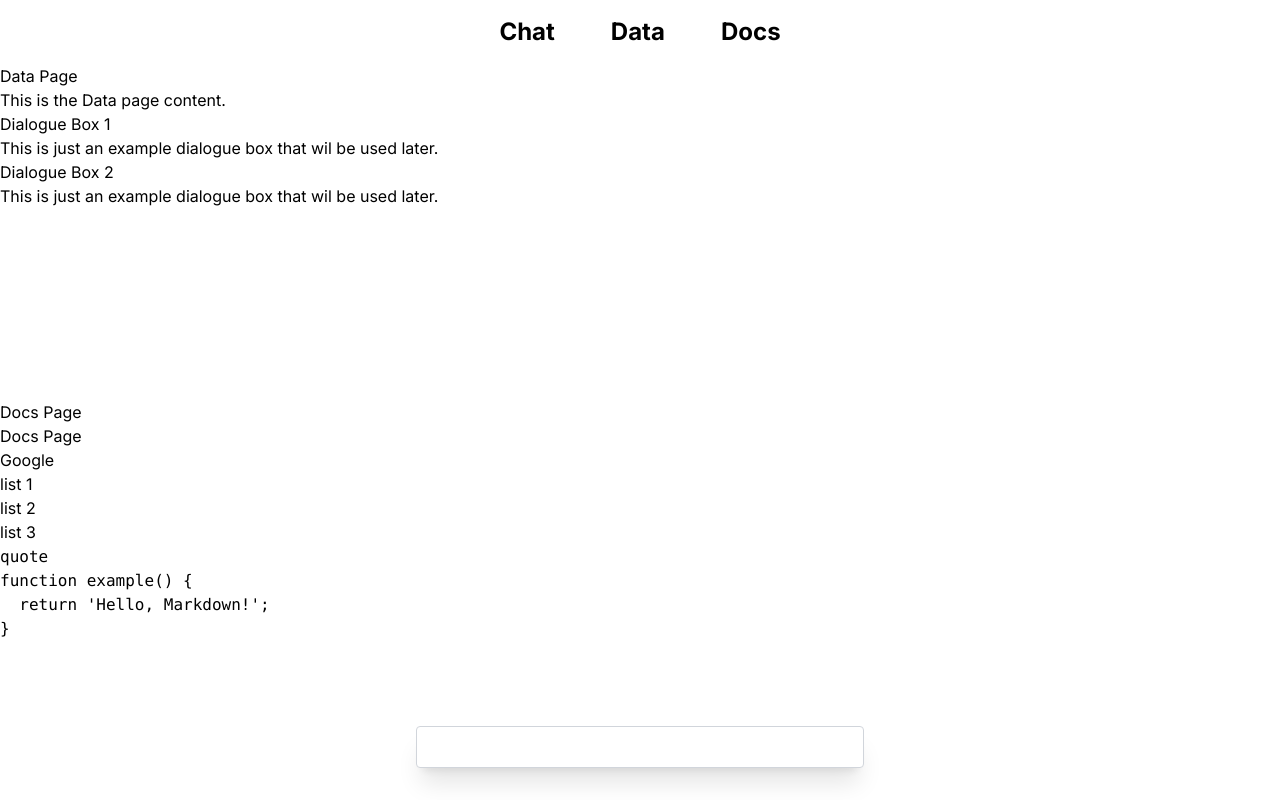
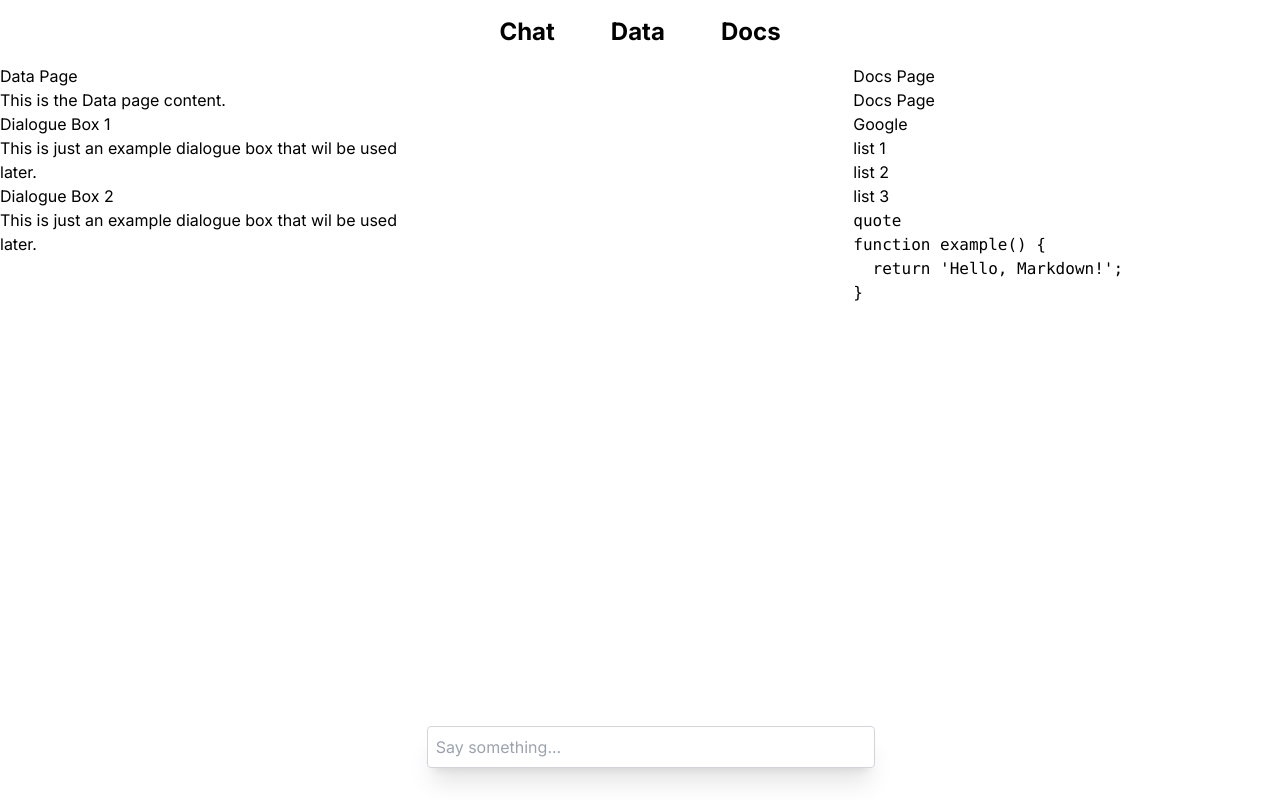
Before and after one commit to ubq-testing/bot-ai, a Next.js app: page /tri-display in a window 1280 px wide. Built offline with nearby package versions, Linux system fonts and the light colour scheme.

Commit message:
remove to replace

```diff
--- a/app/tri-display/layout.tsx
+++ b/app/tri-display/layout.tsx
@@ -9,7 +9,7 @@ export default function DualLayout(props: {
   docs: React.ReactNode;
 }) {
   return (
-    <div className="">
+    <div className="grid grid-cols-3 shrink">
       {props.data}
       {props.children}
       {props.docs}
--- a/app/tri-display/page.tsx
+++ b/app/tri-display/page.tsx
@@ -20,7 +20,7 @@ export default function Dual() {
           <input
             className="fixed bottom-0 w-full max-w-md p-2 mb-8 border border-gray-300 rounded shadow-xl"
             value={input}
-            placeholder=""
+            placeholder="Say something..."
             onChange={handleInputChange}
           />
         </form>
```
